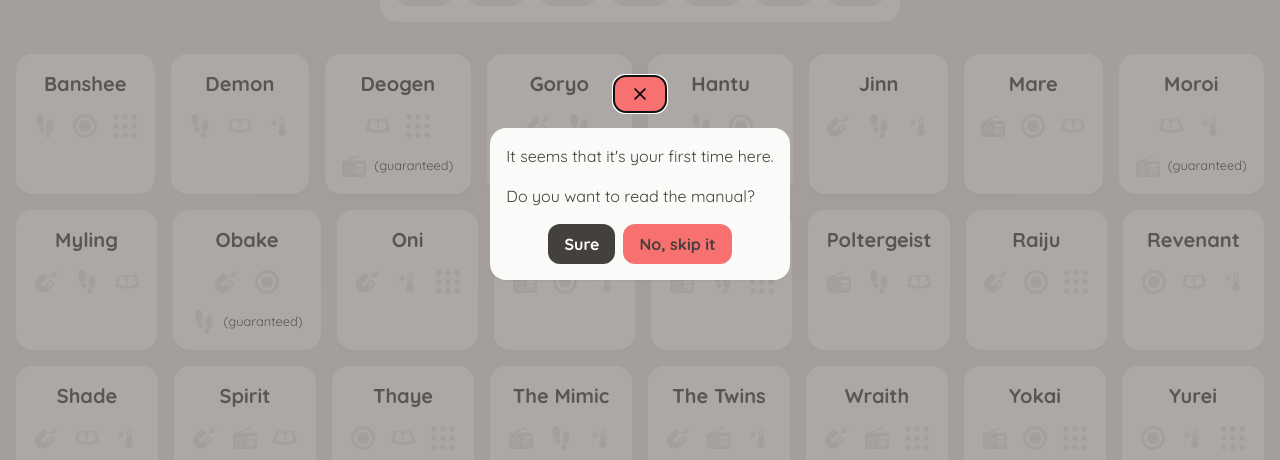
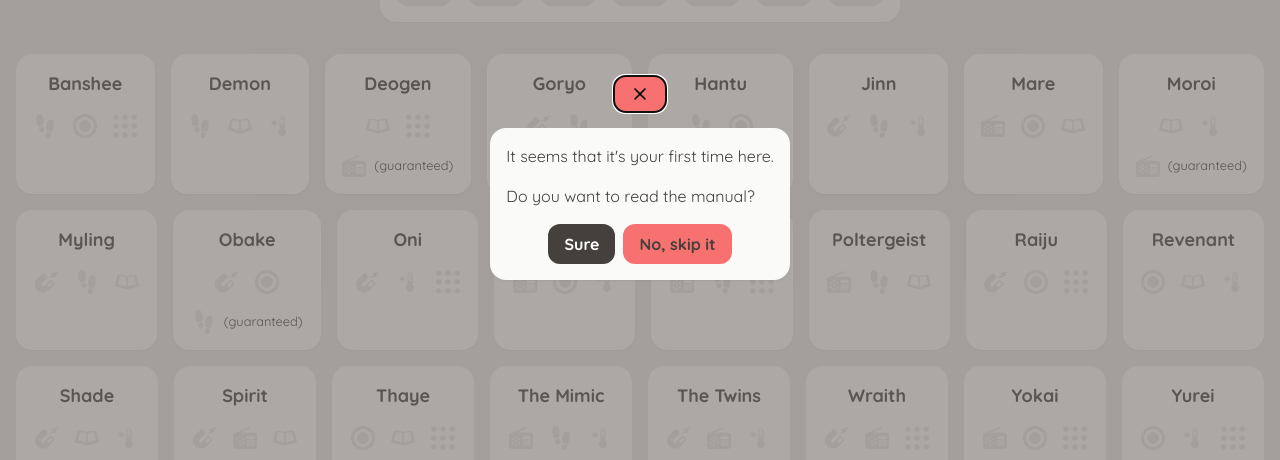
Before and after one commit to luizffgv/phasmoo, a Next.js app: page / in a window 1280 px wide. Shown: the part 222-682 px from the top of the page. Built offline with nearby package versions, Linux system fonts and the light colour scheme.

Commit message:
Reduce ghost name size

```diff
--- a/src/app/_components/ghost.tsx
+++ b/src/app/_components/ghost.tsx
@@ -11,7 +11,7 @@
   return (
     <Card className={`max-w-[384px] grow ${styles.card}`}>
       <div className="flex flex-col items-center gap-4">
-        <div className="text-center text-xl font-bold">{ghost.name}</div>
+        <div className="text-center text-lg font-bold">{ghost.name}</div>
         <div className="flex flex-row gap-4">
           {ghost.evidences
             .filter((evidence) => evidence != ghost.guaranteed)
```
